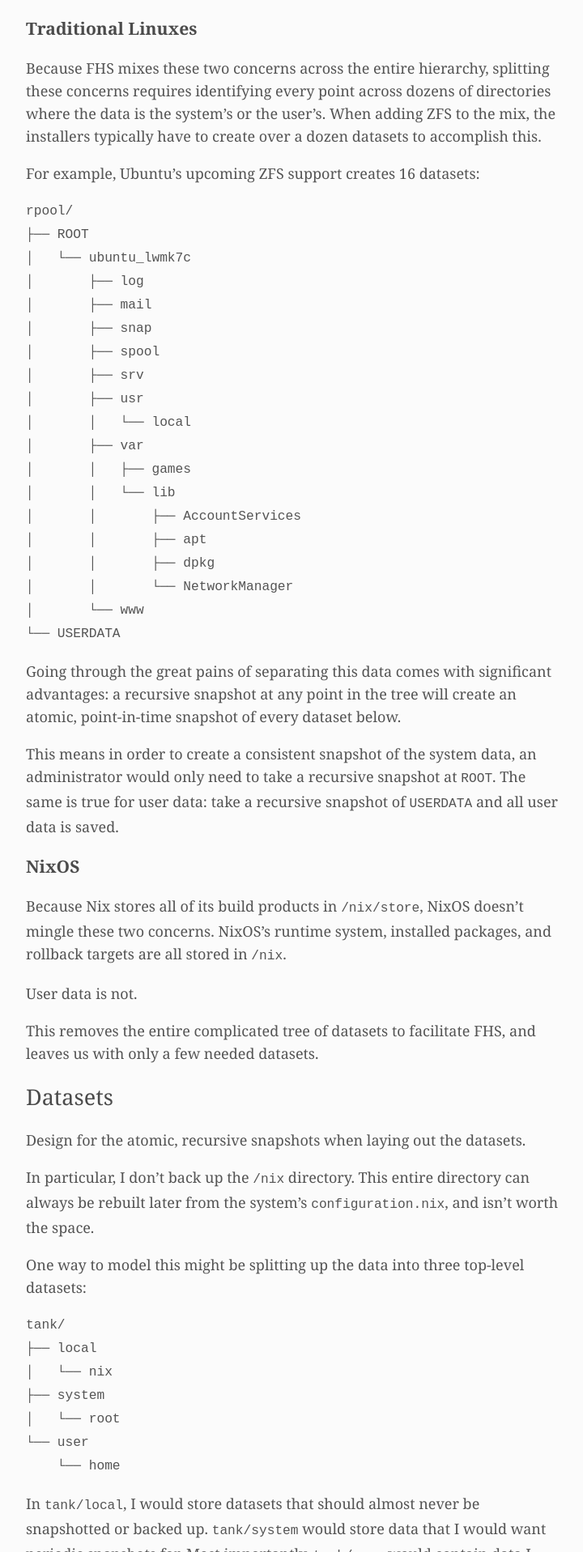
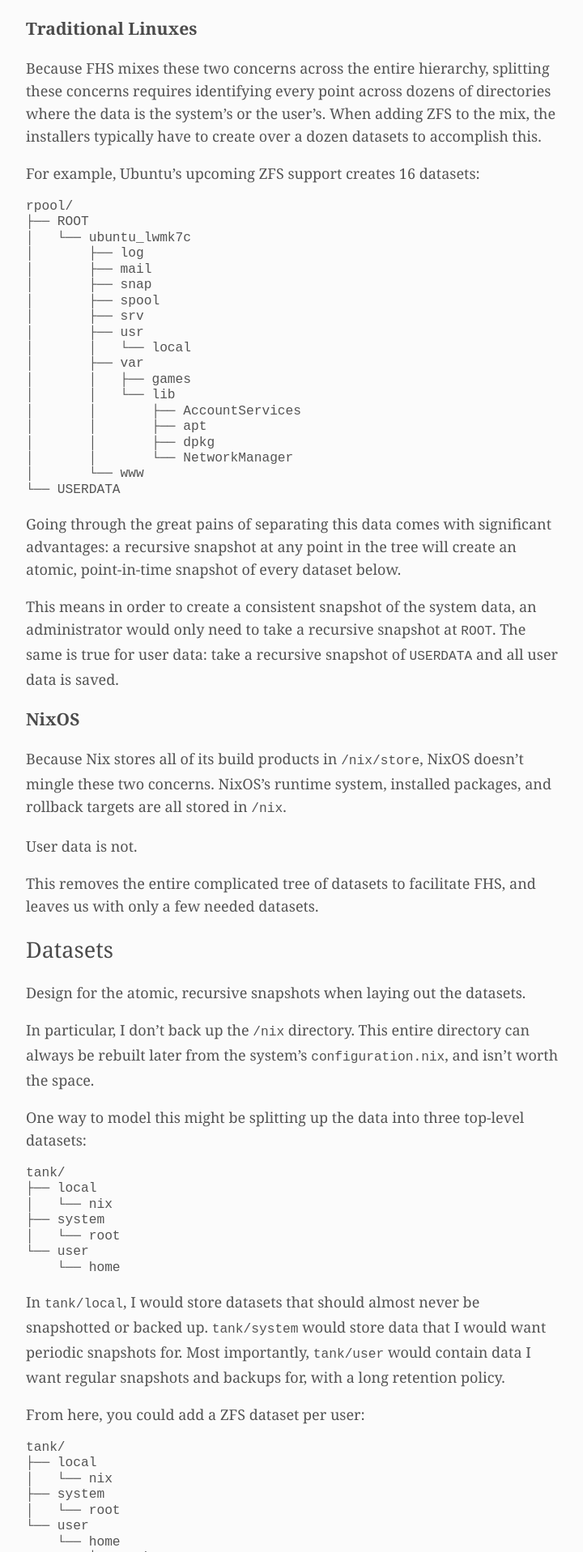
Before and after one commit to grahamc/grahamc.github.com, a Jekyll site: the page built from _posts/2020-04-11-nixos-on-zfs.md, in a window 1280 px wide. Shown: the part 428-2345 px from the top of the page at 81% size, without its empty margins (278-998 px from the left). Built offline with Jekyll 4.4.1, drawn with Linux system fonts in a browser that asks for light colours.

Commit message:
code samples: make tree outputs connect

```diff
--- a/_layouts/default.html
+++ b/_layouts/default.html
@@ -65,8 +65,13 @@
         color: rgb(65, 110, 210);
       }
 
-      pre {
-        overflow-x: auto;
+      pre > code {
+          display: block;
+          overflow-x: auto;
+      }
+
+      pre > code.language-tree {
+          line-height: 1.2;
       }
 
       table {
```
